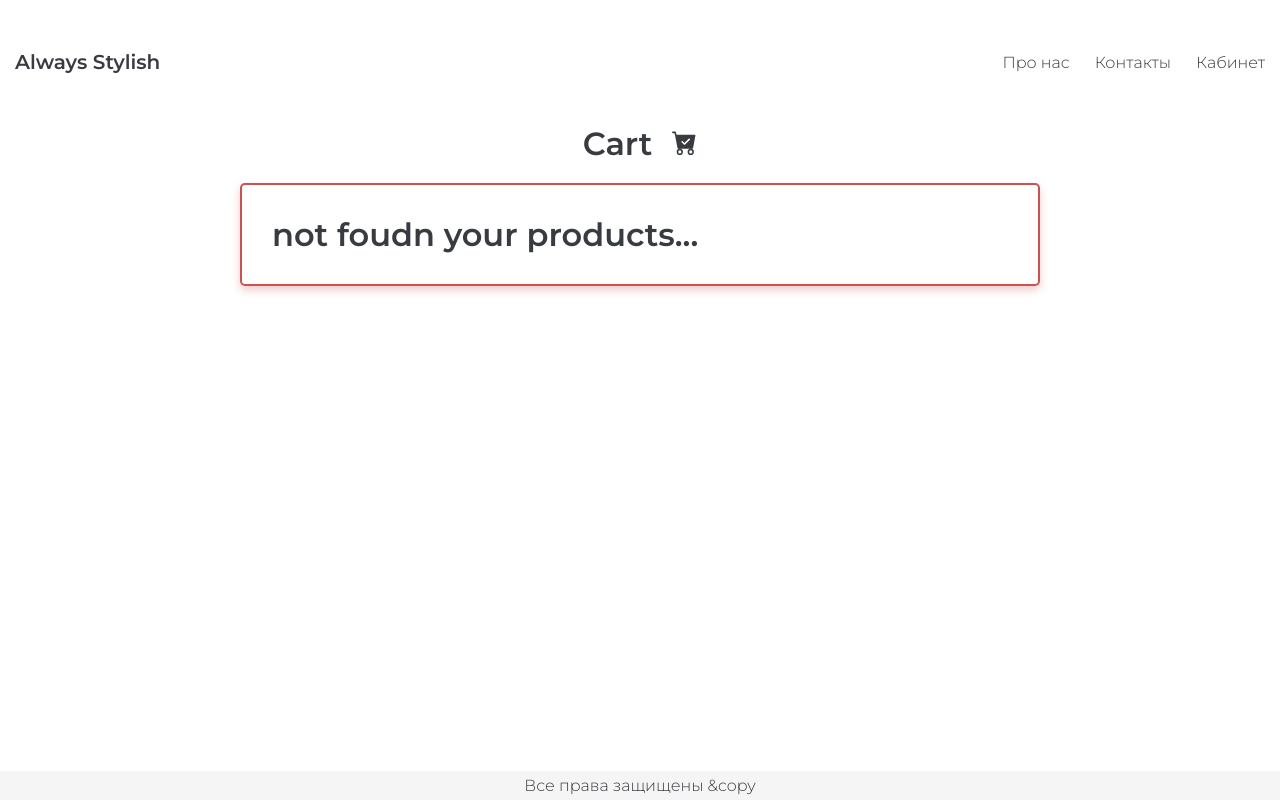
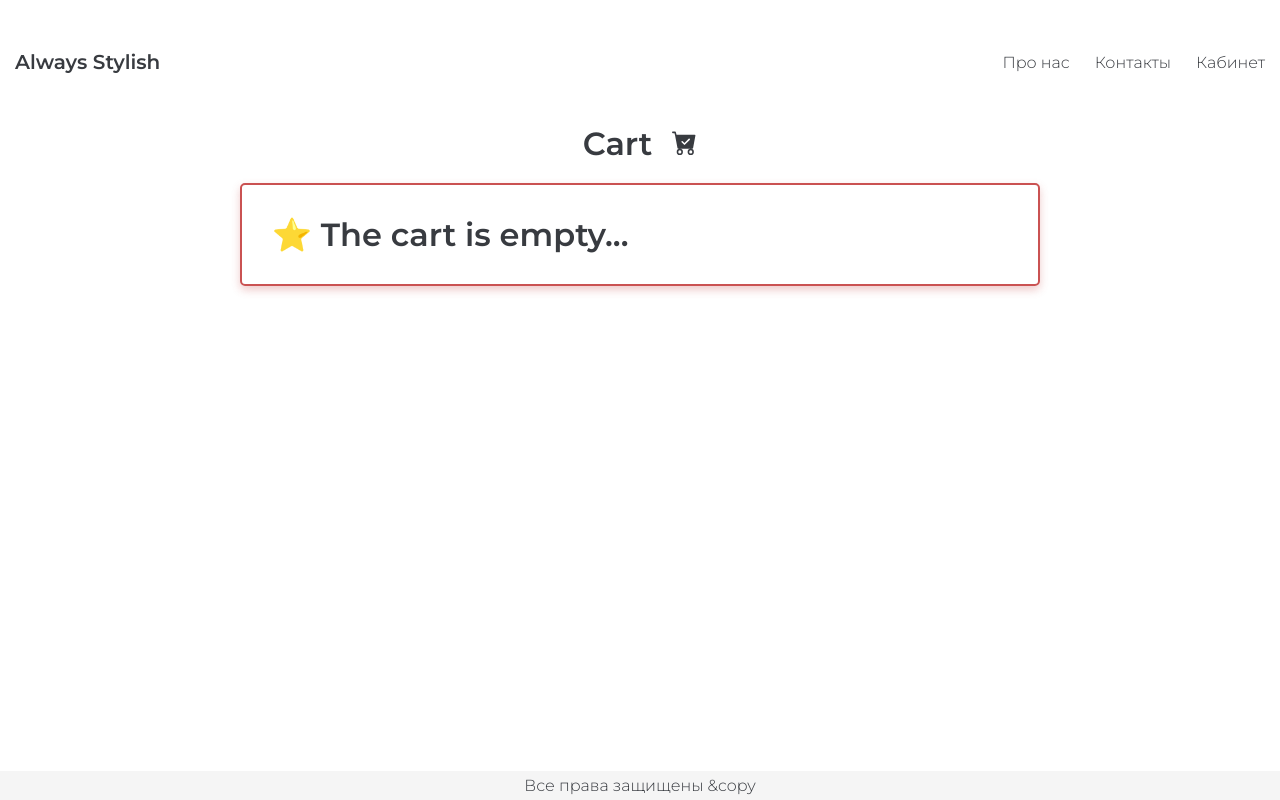
Before and after one commit to Blackkifir/Next-shop, a Next.js app: page /cart in a window 1280 px wide. Built offline with nearby package versions, Linux system fonts and the light colour scheme.

Commit message:
redux and arguments: create new slice carts and data transfer to cart

```diff
--- a/src/components/AllCarts/AllCarts.tsx
+++ b/src/components/AllCarts/AllCarts.tsx
@@ -1,7 +1,12 @@
 import { BsFillCartCheckFill } from 'react-icons/bs';
+import { useAppSelector } from '@/redux/hooks/actionsHook';
+import { RootState } from '@/redux/store';
 import styles from './AllCarts.module.scss';
+import CartItem from '../CartItem/CartItem';
 
 export default function AllCarts() {
+  const cartItems = useAppSelector((state: RootState) => state.cartSlice.cartItems);
+
   return (
     <div className={styles.cartContainer}>
       <h1 className={styles.title}>
@@ -11,7 +16,18 @@ export default function AllCarts() {
       <div className={styles.cartFlex}>
         <div className={styles.cartFlex_block}>
           <div className={styles.cartFlex_items}>
-            <h1>not foudn your products...</h1>
+            {cartItems.length === 0
+              ? <h1> &#11088; The cart is empty...</h1>
+              : cartItems.map((obj) => (
+                <CartItem
+                  key={obj.id}
+                  id={obj.id}
+                  title={obj.title}
+                  price={obj.price}
+                  cartName={obj.category.name}
+                  cartImage={obj.category.image}
+                />
+              ))}
           </div>
         </div>
       </div>
--- a/src/components/AllCatalogs/AllCatalogs.tsx
+++ b/src/components/AllCatalogs/AllCatalogs.tsx
@@ -1,5 +1,5 @@
 import { IPropsAll, IPropsItems } from '@/redux/slices/interfaces/IPropsItems';
-import { setCartItems } from '@/redux/slices/catalogSlice';
+import { setCartItems } from '@/redux/slices/cartSlice';
 import { useDispatch } from 'react-redux';
 import Loader from '../Loader/Loader';
 import CatalogItem from '../CatalogItem/CatalogItem';
@@ -8,9 +8,8 @@ import styles from './AllCatalogs.module.scss';
 export default function AllCatalogs({ items, isLoading }: IPropsAll) {
   const dispatch = useDispatch();
 
-  const onClickAddCart = (cart: IPropsItems[]): void => {
+  const onClickAddCart = (cart: IPropsItems): void => {
     dispatch(setCartItems(cart));
-    console.log(cart);
   };
 
   return (
--- a/src/components/CartItem/CartItem.tsx
+++ b/src/components/CartItem/CartItem.tsx
@@ -1,24 +1,24 @@
 import Image from 'next/image';
 import styles from './CartItem.module.scss';
-import { IPropsCatalog } from '../CatalogItem/IPropsCatalog';
+import { IPropsCart } from './IPropsCart';
 
 export default function CartItem({
-  categoryImage,
   title,
   price,
-  categoryName,
-}: IPropsCatalog) {
+  cartName,
+  cartImage,
+}: IPropsCart) {
   return (
     <div className={styles.cart}>
       <Image
-        src={categoryImage}
+        src={cartImage}
         width={250}
         height={250}
         alt="not-found-image"
       />
       <div className={styles.cart_blockInfo}>
         <h4 className={styles.cart_title}>{title}</h4>
-        <p className={styles.cart_name}>{categoryName}</p>
+        <p className={styles.cart_name}>{cartName}</p>
         <b className={styles.cart_price}>{`${price}.00$`}</b>
       </div>
     </div>
--- /dev/null
+++ b/src/components/CartItem/IPropsCart.ts
@@ -0,0 +1,7 @@
+export interface IPropsCart {
+  id: number,
+  cartImage: string,
+  title: string,
+  price: number,
+  cartName: string,
+}
--- a/src/components/CatalogItem/CatalogItem.tsx
+++ b/src/components/CatalogItem/CatalogItem.tsx
@@ -11,7 +11,6 @@ export default function CatalogItem({
   onClickAddCart,
 }: IPropsCatalog) {
   return (
-
     <div className={styles.catalog}>
       <Image
         src={categoryImage}
--- /dev/null
+++ b/src/redux/slices/cartSlice.ts
@@ -0,0 +1,24 @@
+import { createSlice, PayloadAction } from '@reduxjs/toolkit';
+import { IPropsItems } from './interfaces/IPropsItems';
+import { IPropsCartItems } from './interfaces/IPropsCartItems';
+
+const initialState: IPropsCartItems = {
+  cartItems: [],
+};
+
+const cartSlice = createSlice({
+  name: 'cart',
+  initialState,
+  reducers: {
+    setCartItems(state, action: PayloadAction<IPropsItems>) {
+      if (!state.cartItems) {
+        state.cartItems = [];
+      }
+      state.cartItems.push(action.payload);
+    },
+  },
+});
+
+export const { setCartItems } = cartSlice.actions;
+
+export default cartSlice.reducer;
--- a/src/redux/slices/catalogSlice.ts
+++ b/src/redux/slices/catalogSlice.ts
@@ -14,8 +14,8 @@ const initialState: IPropsAll = {
       name: '',
       image: '',
     },
+    categoryImage: '',
   },
-  cartItems: [],
   isLoading: false,
   error: null,
 };
@@ -24,9 +24,6 @@ const catalogSlice = createSlice({
   name: 'catalog',
   initialState,
   reducers: {
-    setCartItems(state, action: PayloadAction<IPropsItems[]>) {
-      state.cartItems = action.payload;
-    },
     setItems(state, action: PayloadAction<IPropsItems[]>) {
       state.items = action.payload;
     },
@@ -39,7 +36,5 @@ const catalogSlice = createSlice({
   },
 });
 
-export const {
-  setCartItems, setItems, setLoading, setError,
-} = catalogSlice.actions;
+export const { setItems, setLoading, setError } = catalogSlice.actions;
 export default catalogSlice.reducer;
--- /dev/null
+++ b/src/redux/slices/interfaces/IPropsCartItems.ts
@@ -0,0 +1,6 @@
+import { IPropsItems } from './IPropsItems';
+
+export interface IPropsCartItems {
+  cartItems: IPropsItems[],
+  item: IPropsItems,
+}
--- a/src/redux/slices/interfaces/IPropsItems.ts
+++ b/src/redux/slices/interfaces/IPropsItems.ts
@@ -1,7 +1,5 @@
 export interface IPropsAll {
   items: IPropsItems[],
-  cartItems?: IPropsItems[],
-  item?: IPropsItems,
   isLoading: boolean,
   error?: Error | null,
 }
@@ -12,5 +10,6 @@ export interface IPropsItems {
   price: number,
   description: string,
   images: string[],
+  categoryImage: string;
   category: { id: number, name: string, image: string, }
 }
--- a/src/redux/store.ts
+++ b/src/redux/store.ts
@@ -1,9 +1,11 @@
 import { configureStore } from '@reduxjs/toolkit';
 import catalogSlice from './slices/catalogSlice';
+import cartSlice from './slices/cartSlice';
 
 const store = configureStore({
   reducer: {
     catalogSlice,
+    cartSlice,
   },
 });
 
```
Also changed, not shown: src/components/CatalogItem/IPropsCatalog.ts (+2 -10 lines).
